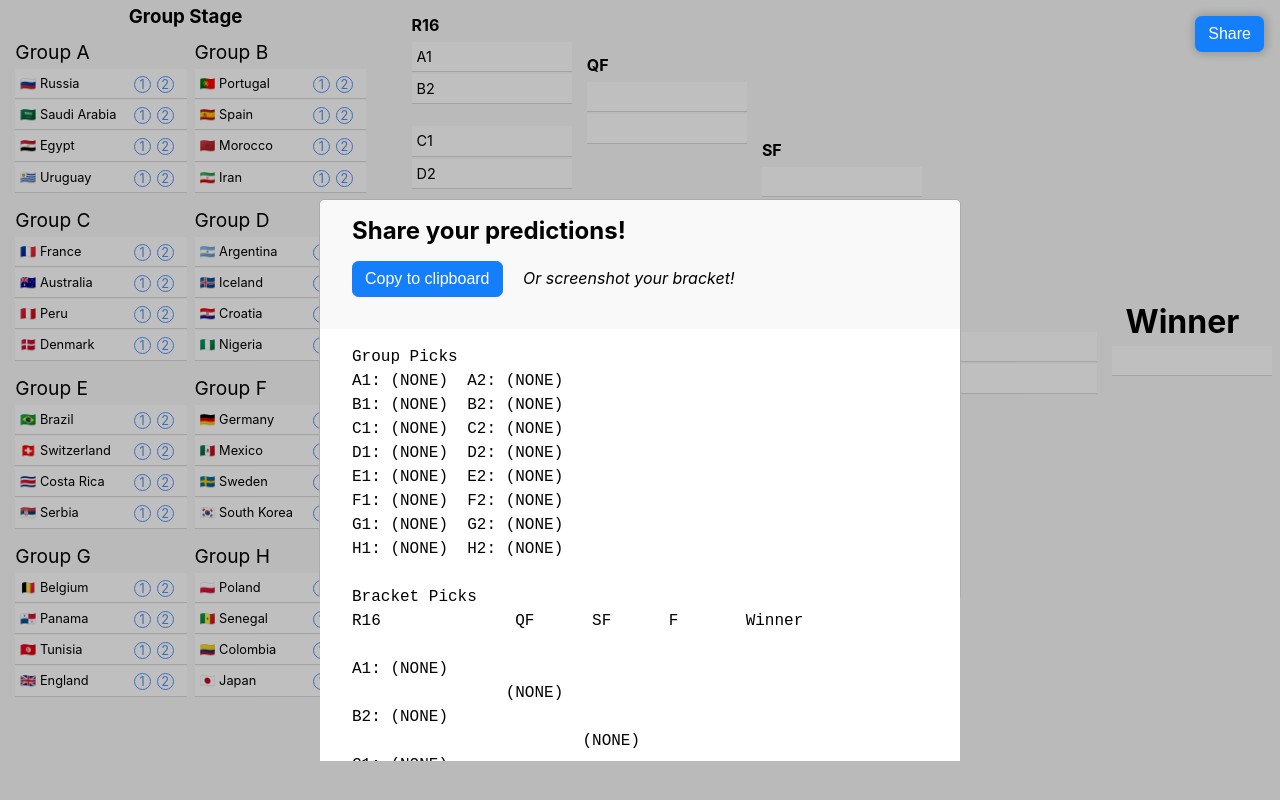
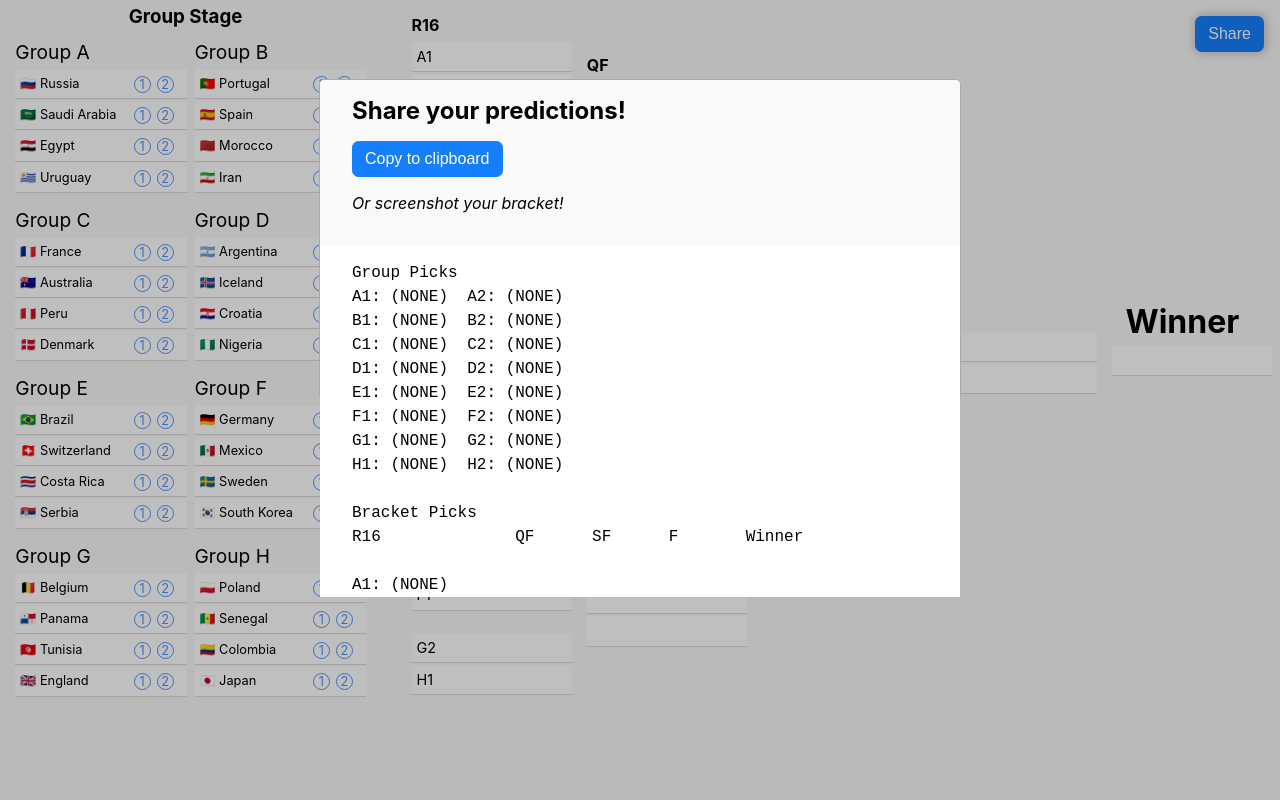
Before and after one commit to anquetil/wc-bracket-creator, a React (Create React App) app: page / in a window 1280 px wide. Both pictures are taken after a click on the button "Share". Built offline with nearby package versions, Linux system fonts and the light colour scheme.

Commit message:
styling updates

```diff
--- a/src/App.js
+++ b/src/App.js
@@ -220,8 +220,8 @@ export default class App extends Component {
 			        	<button className="copyButton">Copy to clipboard</button>
 			        </CopyToClipboard>
 
-					<span><i> Or screenshot your bracket!</i></span>
-					<div style={{padding: '0 0 1rem 2rem', color: 'green'}}><i>{this.state.copied}</i></div>
+					<div style={{padding: '0 0 1rem 2rem'}}><i> Or screenshot your bracket!</i></div>
+					<div style={{padding: '0 0.5rem 1rem 2rem', color: 'green'}}><i>{this.state.copied}</i></div>
 
 					<p className="desc" >
 
--- a/src/format.css
+++ b/src/format.css
@@ -59,6 +59,7 @@
 		position: relative; /*keep - messes up clicking otherwise */
 		font-size: .9rem;
 		margin: 2px auto;
+		z-index: 0;
 	}
 
 
--- a/src/style.css
+++ b/src/style.css
@@ -42,7 +42,7 @@ button:active {
 }
 
 .exportButton {
-	z-index: 15;
+	z-index: 2;
 
 	position: fixed;
 	top: 1rem;
@@ -100,9 +100,13 @@ button:active {
 }
 
 /*MODAL*/
+	.ReactModal__Overlay{
+		z-index: 3;
+	}
+
 	.modal {
 		position: absolute;
-		top: 50%;
+		top: 30%;
 		left: 50%;
 		transform: translate(-50%,-50%);
 
@@ -113,7 +117,7 @@ button:active {
 		border: 1px solid #aaa;
 		border-radius: 5px;
 		background-color: #f9f9f9;
-		height: 50%;
+		height: 40%;
 	}
 	.modal h2 {
 		margin: 0;
@@ -191,6 +195,6 @@ button:active {
 	}
 
 	.winner {
-		z-index: -1;
+		z-index: -2;
 		box-shadow: 1px 0px 10px 3px rgba(0, 0, 0, .2);
 	}
```
